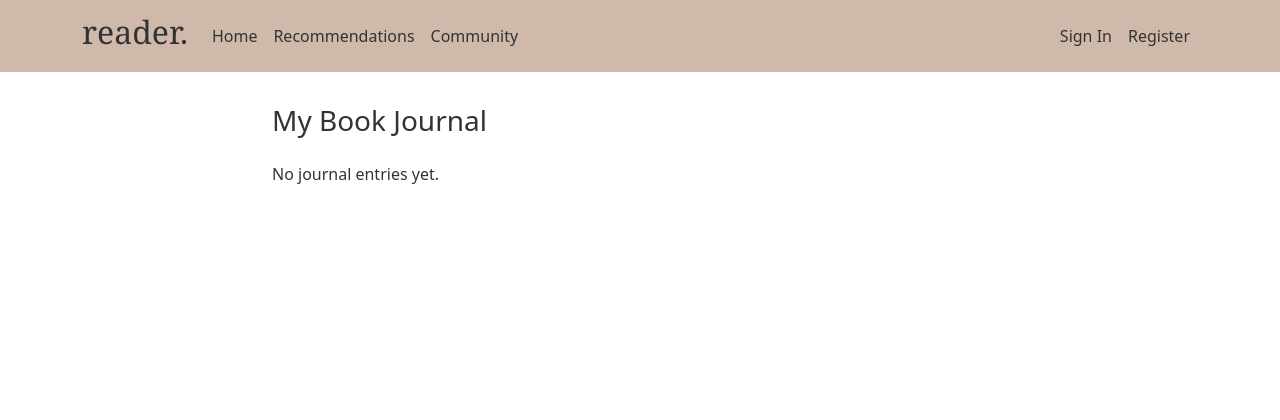
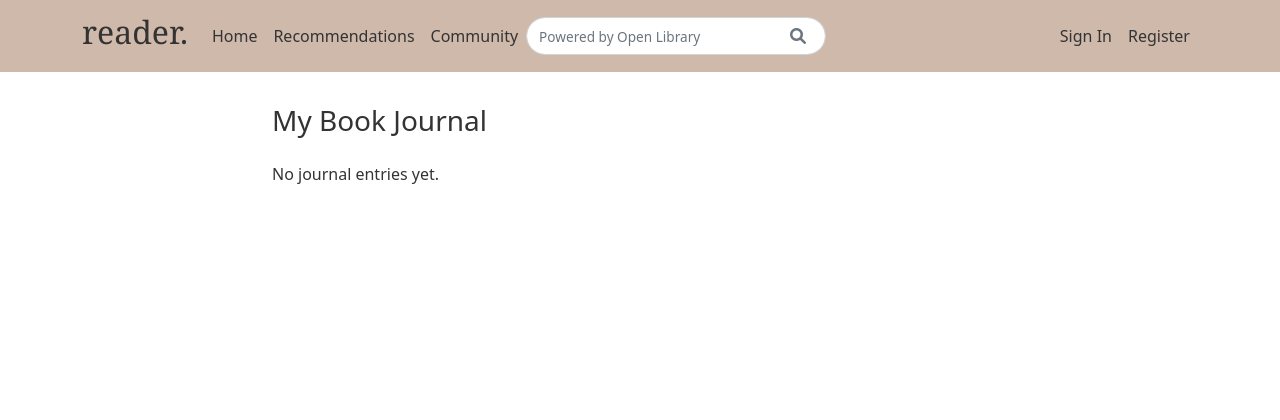
Before and after one commit to amyhastings/reader, a Django app: template reader/journal/templates/journal/my_journal.html in a window 1280 px wide. Shown: the top 420 px of the page. Run offline with Django 3.2, Linux system fonts and the light colour scheme; the template is opened without the code that fills it, so the values that code supplies are empty.

Commit message:
Added search function to nav

```diff
--- a/reader/recommendations/static/recommendations/css/main.css
+++ b/reader/recommendations/static/recommendations/css/main.css
@@ -52,6 +52,38 @@ form .form-control:focus {
     font-weight: 500;
 }
 
+#book_search::placeholder {
+    font-size: 0.85rem;
+    color: #6c757d;
+}
+
+.input-group-text {
+    background-color: transparent;
+    border: none;
+    color: #6c757d;
+    padding: 0 10px;
+}
+
+#book_search {
+    width: 300px;
+    border-radius: 25px;
+    padding-right: 2.5rem;
+}
+
+.search-icon {
+    position: absolute;
+    right: 20px;
+    top: 50%;
+    transform: translateY(-50%);
+    background: none;
+    border: none;
+    color: #6c757d;
+    font-size: 1rem;
+    cursor: pointer;
+    padding: 0;
+    outline: none;
+}
+
 /* Styling for Recommendations */
 
 .recommendation-author-img {
--- a/reader/recommendations/templates/recommendations/base.html
+++ b/reader/recommendations/templates/recommendations/base.html
@@ -7,6 +7,7 @@
 
     <!-- Bootstrap CSS -->
     <link href="https://cdn.jsdelivr.net/npm/bootstrap@5.0.2/dist/css/bootstrap.min.css" rel="stylesheet" integrity="sha384-EVSTQN3/azprG1Anm3QDgpJLIm9Nao0Yz1ztcQTwFspd3yD65VohhpuuCOmLASjC" crossorigin="anonymous" />
+    <link href="https://cdnjs.cloudflare.com/ajax/libs/font-awesome/6.0.0-beta3/css/all.min.css" rel="stylesheet">
     <link rel="icon" href="{% static 'recommendations/images/favicon.ico' %}" type="image/x-icon">
     <link rel="stylesheet" type="text/css" href="{% static 'recommendations/css/main.css' %}">
     {% block extra_css %}{% endblock extra_css %}
@@ -21,16 +22,25 @@
     <header class="site-header">
       <nav class="navbar navbar-expand-md navbar-dark bg-beige fixed-top">
         <div class="container">
-          <a class="navbar-brand mr-4" href="#"><h2 class="logo text-grey">reader.</h2></a>
+          <a class="navbar-brand mr-4" href="{% url 'reader-home' %}"><h2 class="logo text-grey">reader.</h2></a>
           <button class="navbar-toggler" type="button" data-bs-toggle="collapse" data-bs-target="#collapsibleNavbar">
             <span class="navbar-toggler-icon"></span>
           </button>
           <div class="collapse navbar-collapse" id="collapsibleNavbar">
             <div class="navbar-nav ml-auto">
-              <a class="nav-item nav-link" href="#">Home</a>
-              <a class="nav-item nav-link" href="#">Recommendations</a>
+              <a class="nav-item nav-link" href="{% url 'reader-home' %}">Home</a>
+              <a class="nav-item nav-link" href="{% url 'reader-home' %}">Recommendations</a>
               <a class="nav-item nav-link" href="#">Community</a>
             </div>
+            <!-- Search Bar -->
+            <form id="search_form" method="GET" action="{% url 'search' %}" class="d-flex me-auto">
+                <div class="position-relative">
+                    <input type="text" id="book_search" name="q" class="form-control rounded-pill" placeholder="Powered by Open Library" style="padding-right: 2.5rem;">
+                    <button type="submit" class="btn search-icon">
+                        <i class="fas fa-search"></i>
+                    </button>
+                </div>
+            </form>
             <!-- Navbar Right Side -->
               <div class="navbar-nav ms-auto">
                   {% if user.is_authenticated %}
```
